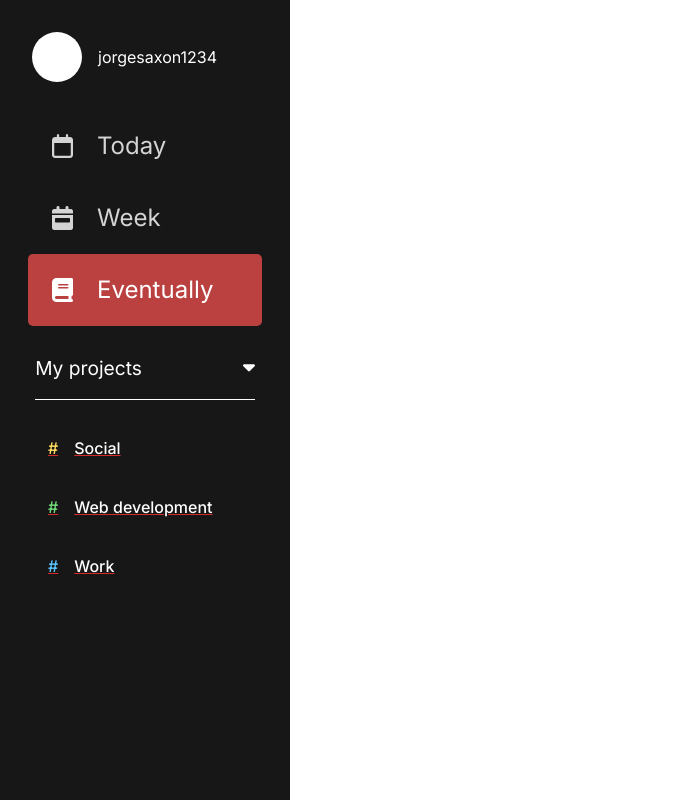
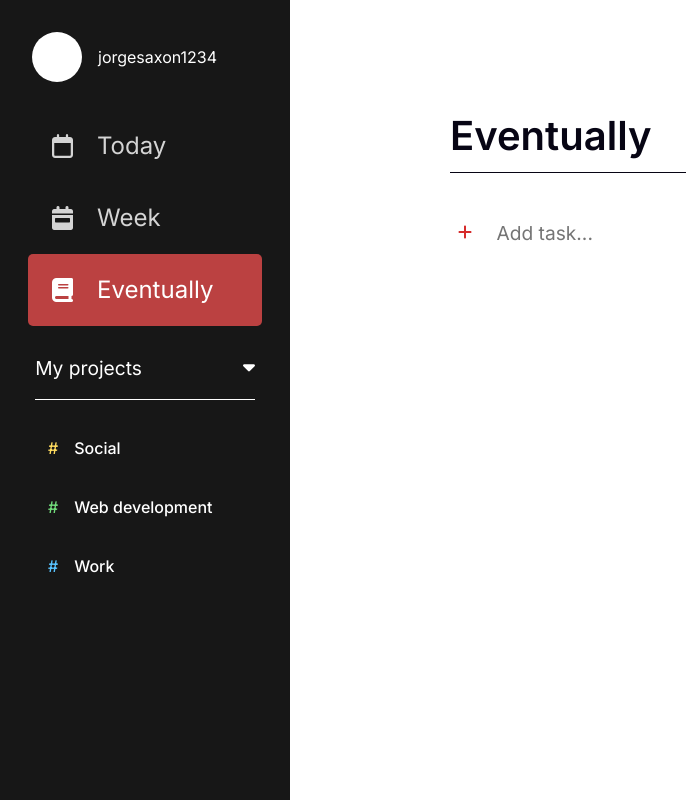
Before and after one commit to JAsaxon/Todoist, a React (Vite) app: page /#/eventually in a window 1280 px wide. Shown: the whole page, without its empty margins (0-686 px from the left). Built offline with nearby package versions, Linux system fonts and the light colour scheme.

Commit message:
fixed eventually section and added some comments

```diff
--- a/src/App.tsx
+++ b/src/App.tsx
@@ -6,6 +6,7 @@
 import { useEffect, useReducer } from "react";
 import { reducer } from "./taskReducer";
 import SectionProject from "./components/SectionProject";
+import Eventually from "./Eventually";
 
 const localTasks = localStorage.getItem("TASKS");
 if (localTasks === null) {
@@ -30,6 +31,7 @@
             <Routes>
               <Route path="/" element={<Today />} />
               <Route path="/week" element={<ThisWeek />} />
+              <Route path="/eventually" element={<Eventually />} />
               <Route path="/project/:id" element={<SectionProject />} />
             </Routes>
           </div>
--- /dev/null
+++ b/src/Eventually.tsx
@@ -0,0 +1,15 @@
+import moment from "moment";
+import Section from "./components/Section";
+
+export default function Eventually() {
+  const maxDate = moment().endOf("year").valueOf();
+  const thisSundayAsNumber: number = moment().day(7).unix();
+
+  return (
+    <Section
+      title="Eventually"
+      section_id="Eventually"
+      dueDate={thisSundayAsNumber}
+    />
+  );
+}
--- a/src/ThisWeek.tsx
+++ b/src/ThisWeek.tsx
@@ -1,15 +1,9 @@
 import "./styles/App.scss";
 import Section from "./components/Section.tsx";
 import moment from "moment";
-export default function Today() {
+export default function ThisWeek() {
   const thisSundayAsNumber: number = moment().day(7).unix();
-  console.log(
-    "NEXT",
-    moment.unix(thisSundayAsNumber).calendar(null, {
-      nextWeek: "[Next Week]",
-      lastWeek: "[Last Week]",
-    })
-  );
+
   return (
     <Section title="This Week" section_id="WEEK" dueDate={thisSundayAsNumber} />
   );
--- a/src/components/DateButton.tsx
+++ b/src/components/DateButton.tsx
@@ -74,7 +74,7 @@
     // if input is a moment
 
     if (moment.isMoment(input)) {
-      setCalendar(input);
+      setCalendar(input.endOf("day"));
       return;
     }
     console.error("NOT A VALID INPUT");
--- a/src/components/Section.tsx
+++ b/src/components/Section.tsx
@@ -17,7 +17,13 @@
 const titleToDays = {
   Today: moment().add(1, "days").startOf("day"),
   "This Week": moment().day(7).endOf("day"),
+  Eventually: moment().add(1, "y").endOf("day"),
 };
+/*
+!The dueDate needs to be passed as an unix millisecond count
+*If you need to use it without a dueDate use the section project component instead
+
+*/
 export default function Section({
   title,
   section_id,
@@ -30,11 +36,13 @@
   ];
   console.log(reducerTasks);
   function getTasks(tasks: task[]) {
+    // If is project care about the section_id
     if (isProject) {
       return tasks.filter((task) => {
         return task.Section === section_id;
       });
     }
+    // If is time based section check the dueDate instead
     return tasks.filter((task) => {
       return moment(task.dueDate).isSameOrBefore(
         moment(titleToDays[title as possibleTitles])
--- a/src/main.tsx
+++ b/src/main.tsx
@@ -10,6 +10,9 @@
 import { LocalizationProvider } from "@mui/x-date-pickers";
 import { AdapterMoment } from "@mui/x-date-pickers/AdapterMoment";
 import { HashRouter } from "react-router-dom";
+//* apparently github pages doesn't work with browser router so HashRouter
+//* Is needed so it doesn't bug out, probably could be reverted if we ever move
+//* to another hosting provider
 ReactDOM.createRoot(document.getElementById("root")!).render(
   <React.StrictMode>
     <HashRouter>
--- a/src/styles/index.css
+++ b/src/styles/index.css
@@ -28,7 +28,9 @@
   padding: 0;
   font-weight: normal;
 }
-
+a {
+  text-decoration: none;
+}
 ol,
 ul {
   list-style: none;
```
